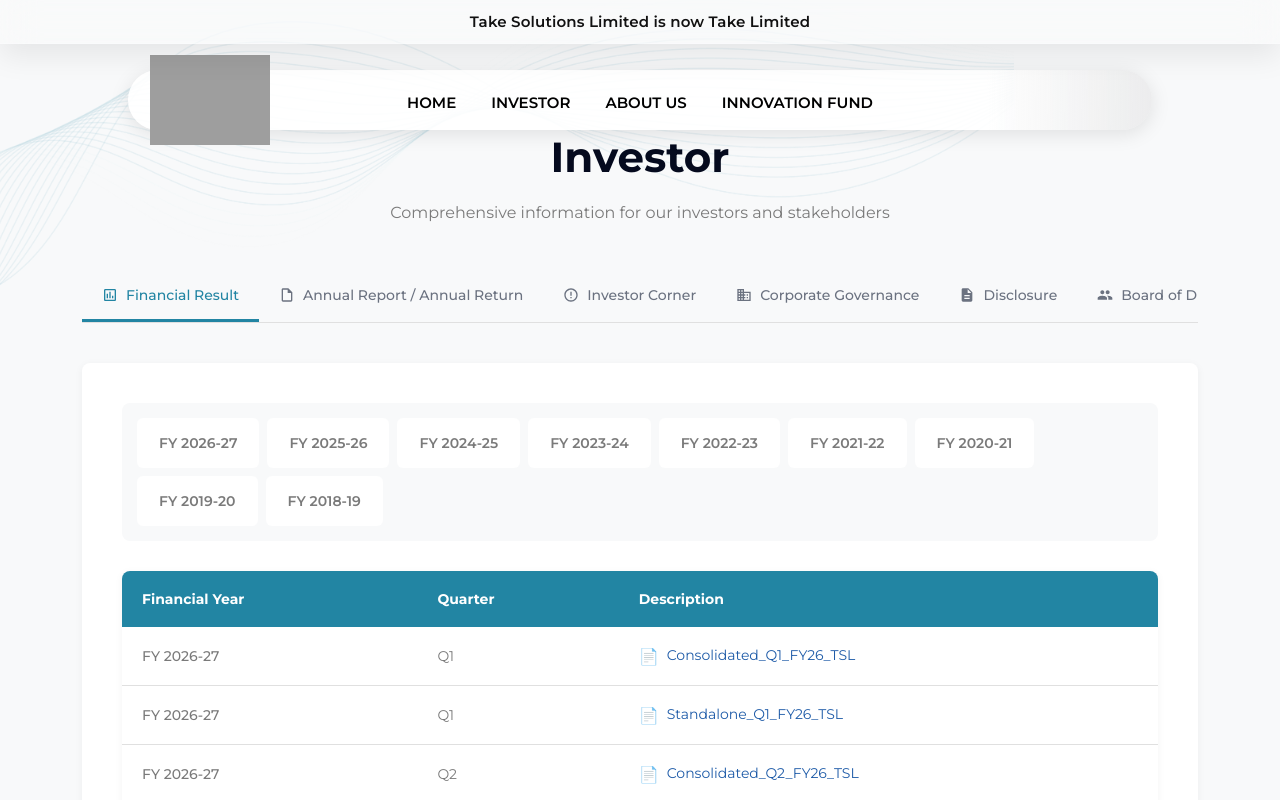
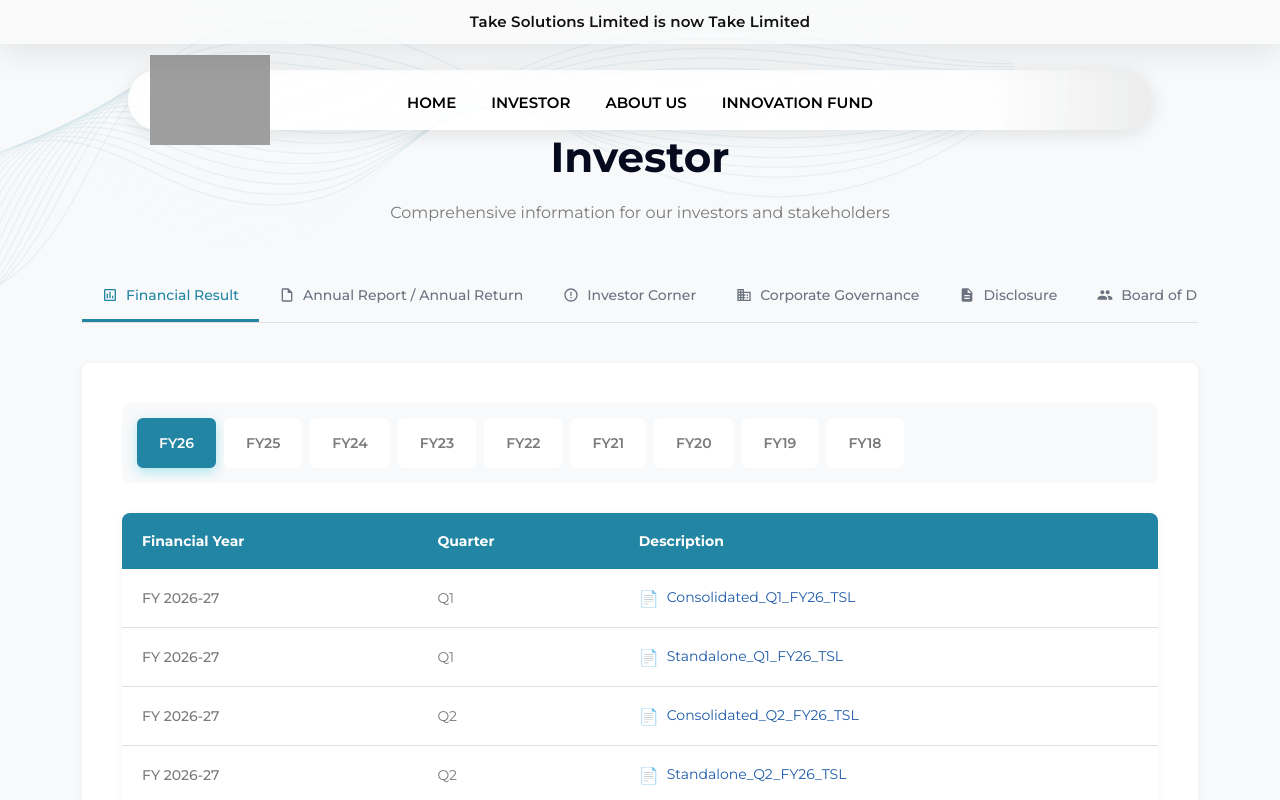
Before and after one commit to Colab-Platforms/TakeSolution, a React (Vite) app: page /investor in a window 1280 px wide. Shown: the top 800 px of the page. Built offline with nearby package versions, Linux system fonts and the light colour scheme; grey boxes are pictures that could not be loaded.

Commit message:
update the financial tab

```diff
--- a/src/Components/Investor/FinancialResult.jsx
+++ b/src/Components/Investor/FinancialResult.jsx
@@ -3,7 +3,7 @@
 const FinancialResult = () => {
   const [selectedYear, setSelectedYear] = useState('FY26');
 
-  const years = ['FY 2026-27', 'FY 2025-26', 'FY 2024-25', 'FY 2023-24', 'FY 2022-23', 'FY 2021-22', 'FY 2020-21', 'FY 2019-20', 'FY 2018-19', ];
+  const years = ['FY26', 'FY25', 'FY24', 'FY23', 'FY22', 'FY21', 'FY20', 'FY19', 'FY18', ];
 
   const financialResultData = {
     FY26: [
```
